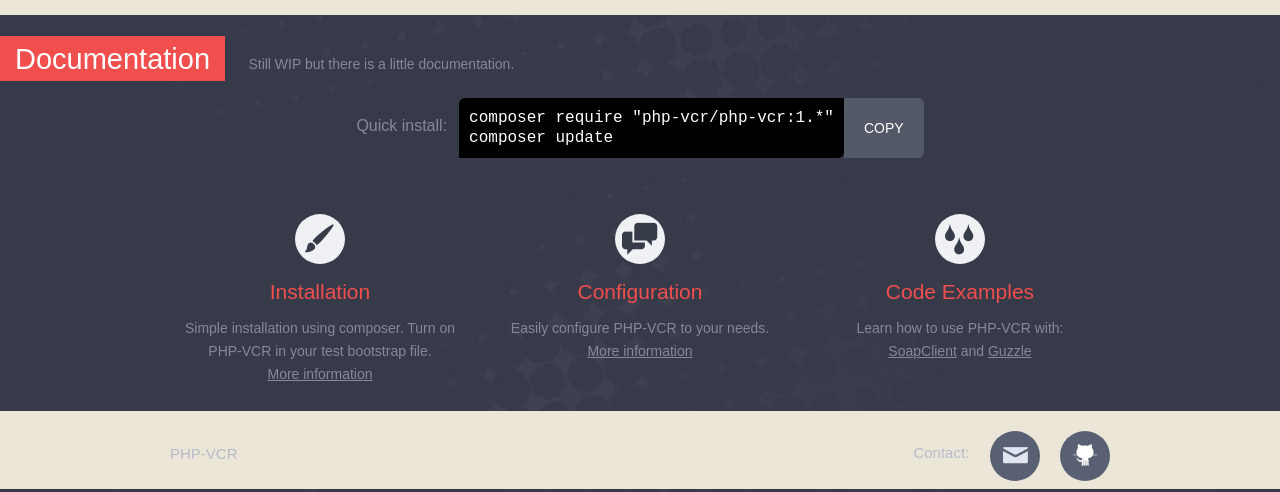
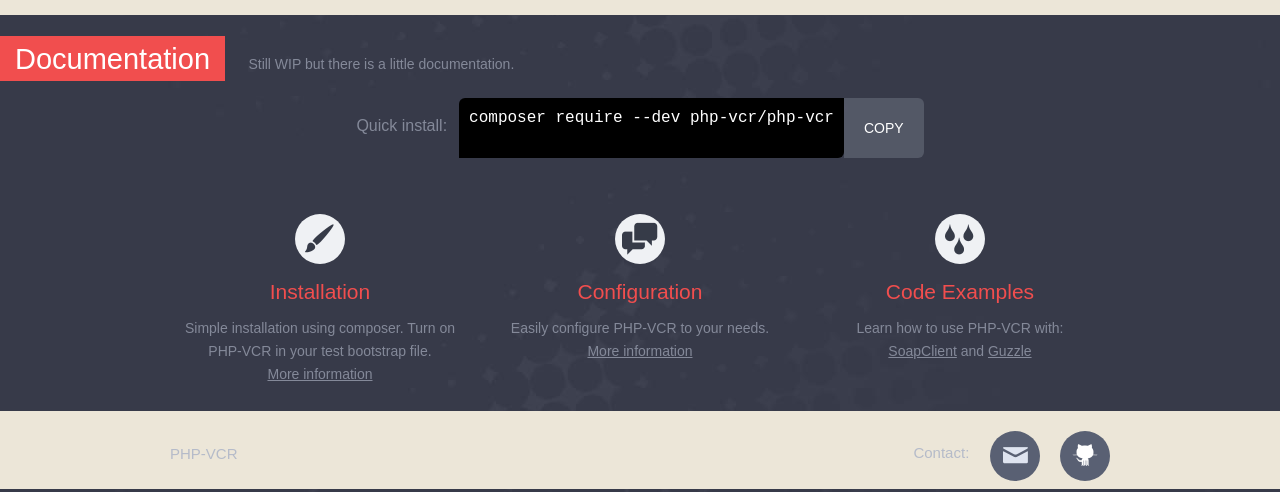
Before and after one commit to php-vcr/php-vcr.github.io, a Jekyll site: the page built from index.html, in a window 1280 px wide and 900 px high, scrolled down 1252 px, cut to the strip 408-900 px from the top of the window. Built offline with Jekyll 4.4.1, drawn with Linux system fonts in a browser that asks for light colours.

Commit message:
Fixes `composer` install command.

```diff
--- a/index.html
+++ b/index.html
@@ -85,8 +85,8 @@
     </div>
     <div class="w-container quick-install">
       <div class="code-headline">Quick install:</div>
-      <div class="code" code="bash">composer require "php-vcr/php-vcr:1.*"
-        <br>composer update
+      <div class="code" code="bash">composer require --dev php-vcr/php-vcr
+        <br>
         <br>
       </div>
       <input class="w-button button copy" type="submit" value="copy" data-wait="Please wait..."></input>
```
